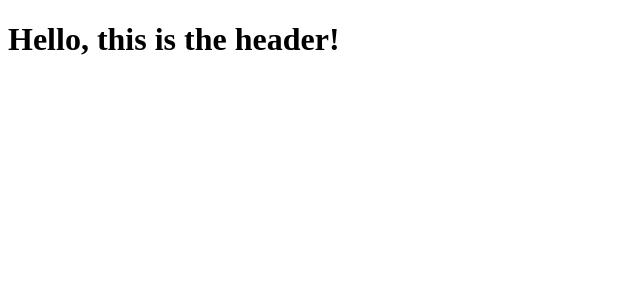
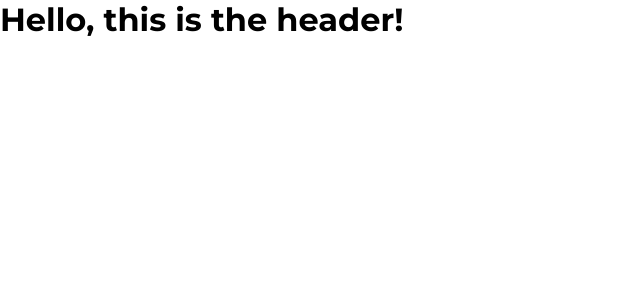
Before and after one commit to BrianPHL/motoswift-ecommerce, a React (Vite) app in the folder client/: page / in a window 1280 px wide. Shown: the top 300 px of the page, without its empty margins (0-640 px from the left). Built offline with nearby package versions, Linux system fonts and the light colour scheme.

Commit message:
refactor(frontend): change .css setup for modularity

```diff
--- a/client/src/components/Header/Header.css
+++ /dev/null
@@ -1 +0,0 @@
-/* An example Header component .css file */
--- /dev/null
+++ b/client/src/components/Header/Header.module.css
@@ -0,0 +1,5 @@
+@import url('../../index.css');
+
+.test {
+    color: red;
+}
--- a/client/src/components/Header/index.jsx
+++ b/client/src/components/Header/index.jsx
@@ -1,6 +1,8 @@
+import styles from "./Header.module.css";
+
 const Header = () => {
     return (
-        <h1>Hello, this is the header!</h1>
+        <h1 className={ styles }>Hello, this is the header!</h1>
     )
 };
 
```
